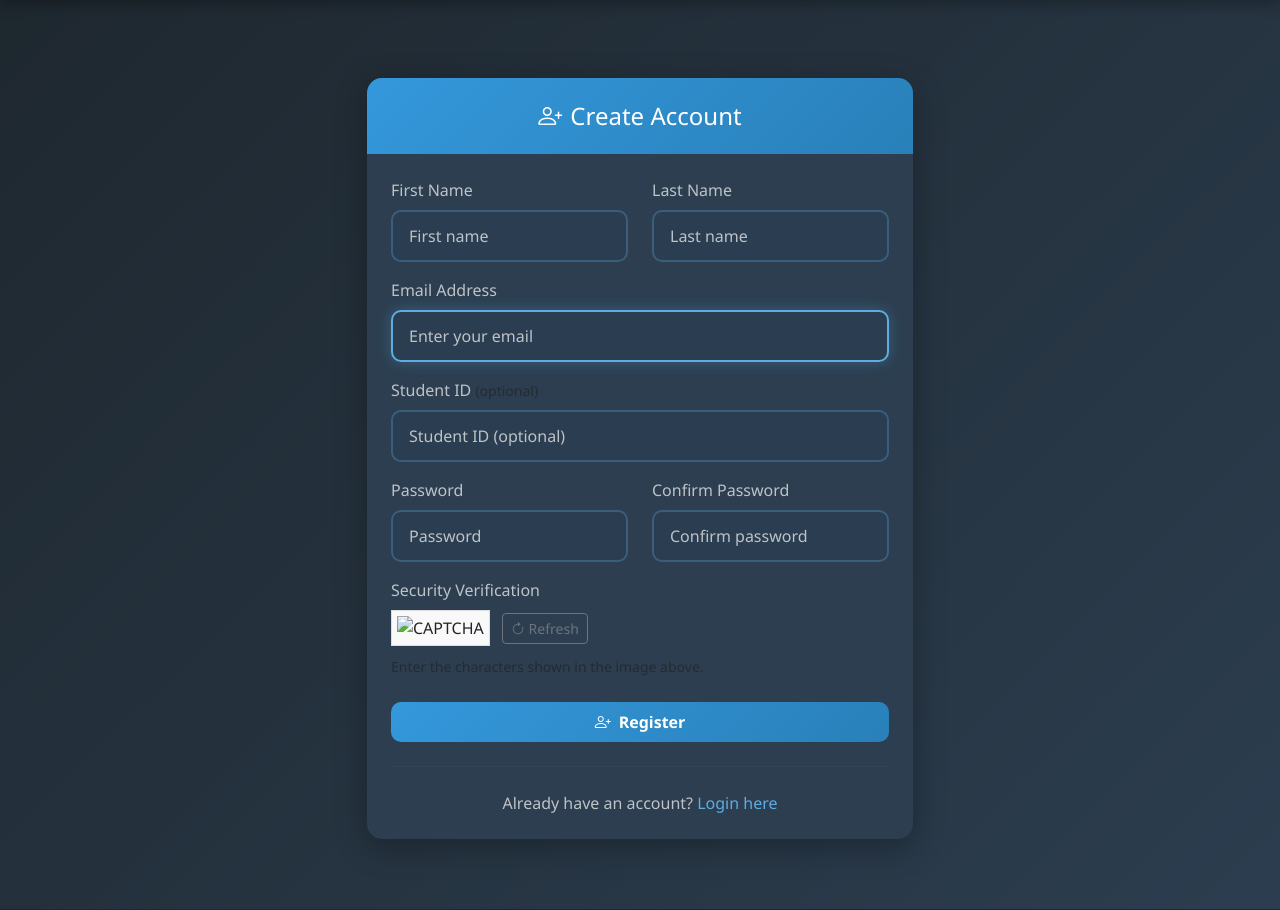
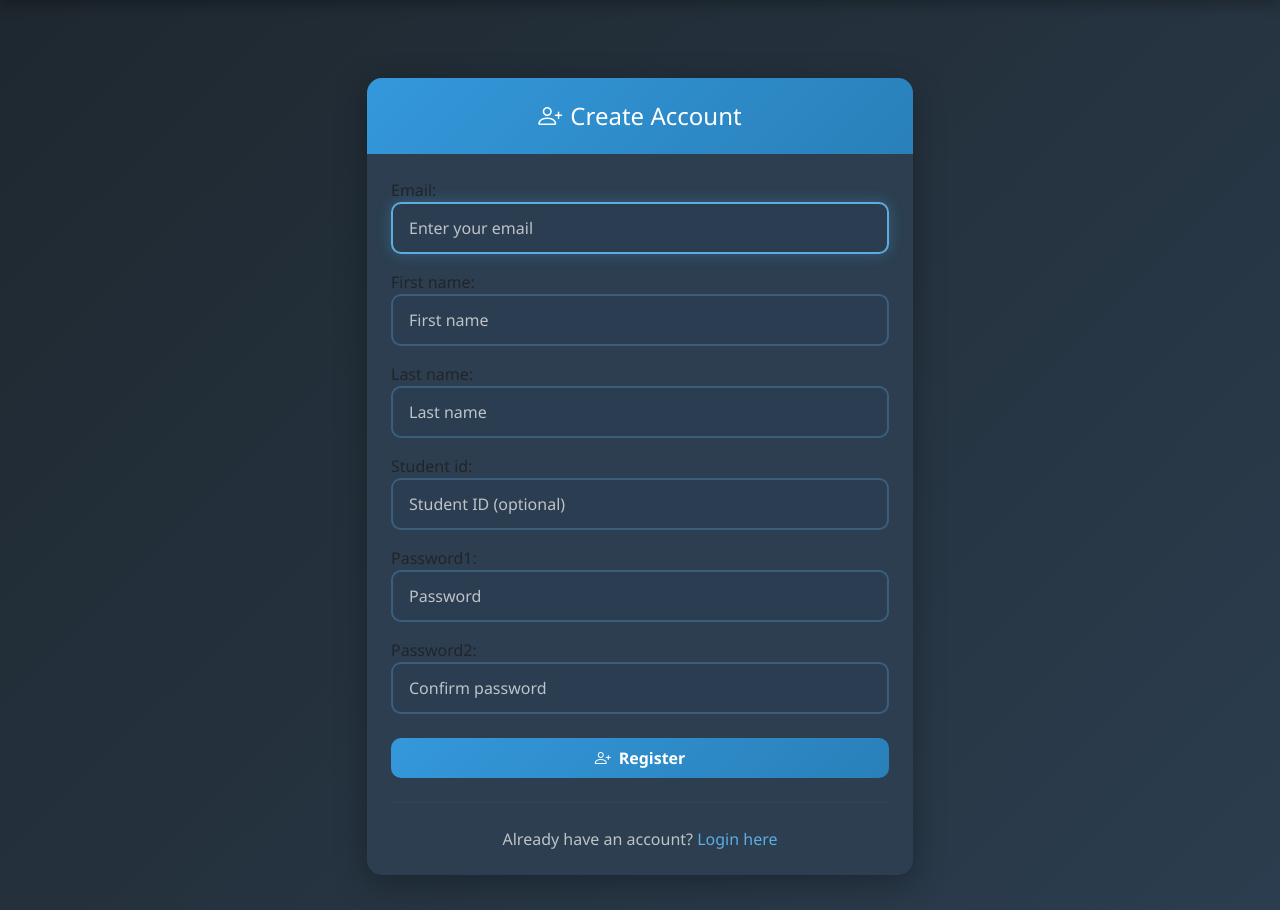
Before and after one commit to Snuggy24/UNIKL-Library-System-, a Django app: page /accounts/register/ in a window 1280 px wide. Shown: the part 60-970 px from the top of the page. Run offline with Django 5.2, Linux system fonts and the light colour scheme.

Commit message:
Simplify registration form by rendering fields automatically

```diff
--- a/library_management/templates/accounts/register.html
+++ b/library_management/templates/accounts/register.html
@@ -13,82 +13,8 @@
                 <form method="post">
                     {% csrf_token %}
 
-                    <div class="row">
-                        <div class="col-md-6 mb-3">
-                            <label for="id_first_name" class="form-label">First Name</label>
-                            {{ form.first_name }}
-                            {% if form.first_name.errors %}
-                            <div class="text-danger small mt-1">{{ form.first_name.errors.0 }}</div>
-                            {% endif %}
-                        </div>
-                        <div class="col-md-6 mb-3">
-                            <label for="id_last_name" class="form-label">Last Name</label>
-                            {{ form.last_name }}
-                            {% if form.last_name.errors %}
-                            <div class="text-danger small mt-1">{{ form.last_name.errors.0 }}</div>
-                            {% endif %}
-                        </div>
-                    </div>
-
-                    <div class="mb-3">
-                        <label for="id_email" class="form-label">Email Address</label>
-                        {{ form.email }}
-                        {% if form.email.errors %}
-                        <div class="text-danger small mt-1">{{ form.email.errors.0 }}</div>
-                        {% endif %}
-                    </div>
-
-                    <div class="mb-3">
-                        <label for="id_student_id" class="form-label">Student ID <small
-                                class="text-muted">(optional)</small></label>
-                        {{ form.student_id }}
-                    </div>
-
-                    <div class="row">
-                        <div class="col-md-6 mb-3">
-                            <label for="id_password1" class="form-label">Password</label>
-                            {{ form.password1 }}
-                            {% if form.password1.errors %}
-                            <div class="text-danger small mt-1">{{ form.password1.errors.0 }}</div>
-                            {% endif %}
-                        </div>
-                        <div class="col-md-6 mb-3">
-                            <label for="id_password2" class="form-label">Confirm Password</label>
-                            {{ form.password2 }}
-                            {% if form.password2.errors %}
-                            <div class="text-danger small mt-1">{{ form.password2.errors.0 }}</div>
-                            {% endif %}
-                        </div>
-                    </div>
-
-                    <!-- CAPTCHA -->
-                    <div class="mb-3">
-                        <label for="id_captcha" class="form-label">Security Verification</label>
-
-                        <div class="mb-2">
-                            <img src="{{ form.captcha.image_url }}" alt="CAPTCHA" style="border: 1px solid #ddd; padding: 5px; background: #f9f9f9;">
-                            <button type="button" class="btn btn-sm btn-outline-secondary ms-2" onclick="refreshCaptcha()">
-                                <i class="bi bi-arrow-clockwise"></i> Refresh
-                            </button>
-                        </div>
-
-                        {{ form.captcha }}
-
-                        {% if form.captcha.errors %}
-                        <div class="text-danger small mt-1">{{ form.captcha.errors.0 }}</div>
-                        {% endif %}
-
-                        <small class="text-muted">Enter the characters shown in the image above.</small>
-                    </div>
-                    <!-- END CAPTCHA -->
-
-                    {% if form.non_field_errors %}
-                    <div class="alert alert-danger">
-                        {% for error in form.non_field_errors %}
-                        {{ error }}
-                        {% endfor %}
-                    </div>
-                    {% endif %}
+                    <!-- Render all fields automatically (SIMPLEST) -->
+                    {{ form.as_p }}
 
                     <button type="submit" class="btn btn-primary w-100 py-2 mt-2">
                         <i class="bi bi-person-plus me-2"></i>Register
@@ -106,15 +32,3 @@
     </div>
 </div>
 {% endblock %}
-
-{% block extra_js %}
-<script>
-function refreshCaptcha() {
-    const captchaImage = document.querySelector('img[alt="CAPTCHA"]');
-    if (captchaImage) {
-        const timestamp = new Date().getTime();
-        captchaImage.src = "{{ form.captcha.image_url }}?" + timestamp;
-    }
-}
-</script>
-{% endblock %}
```
